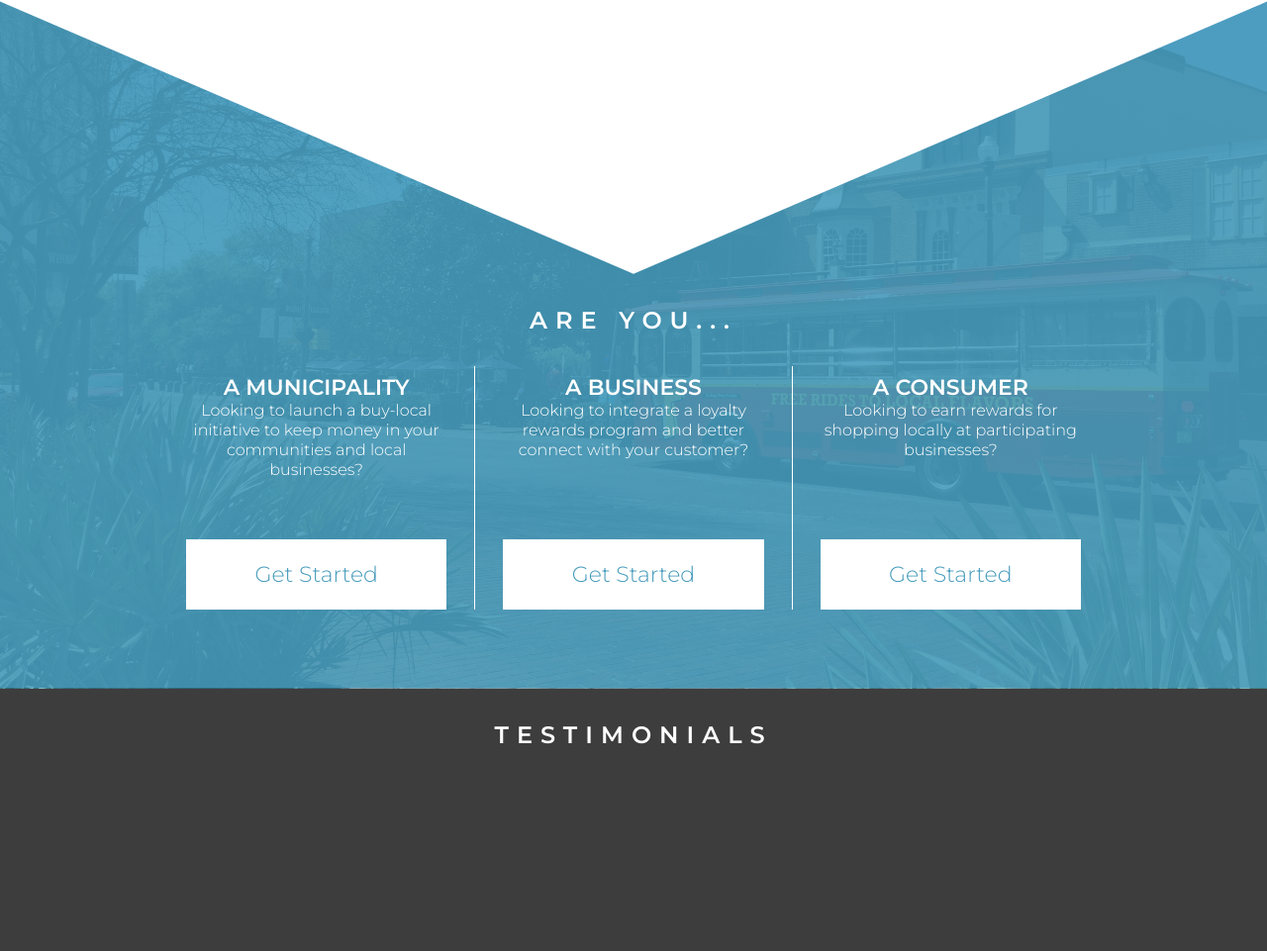
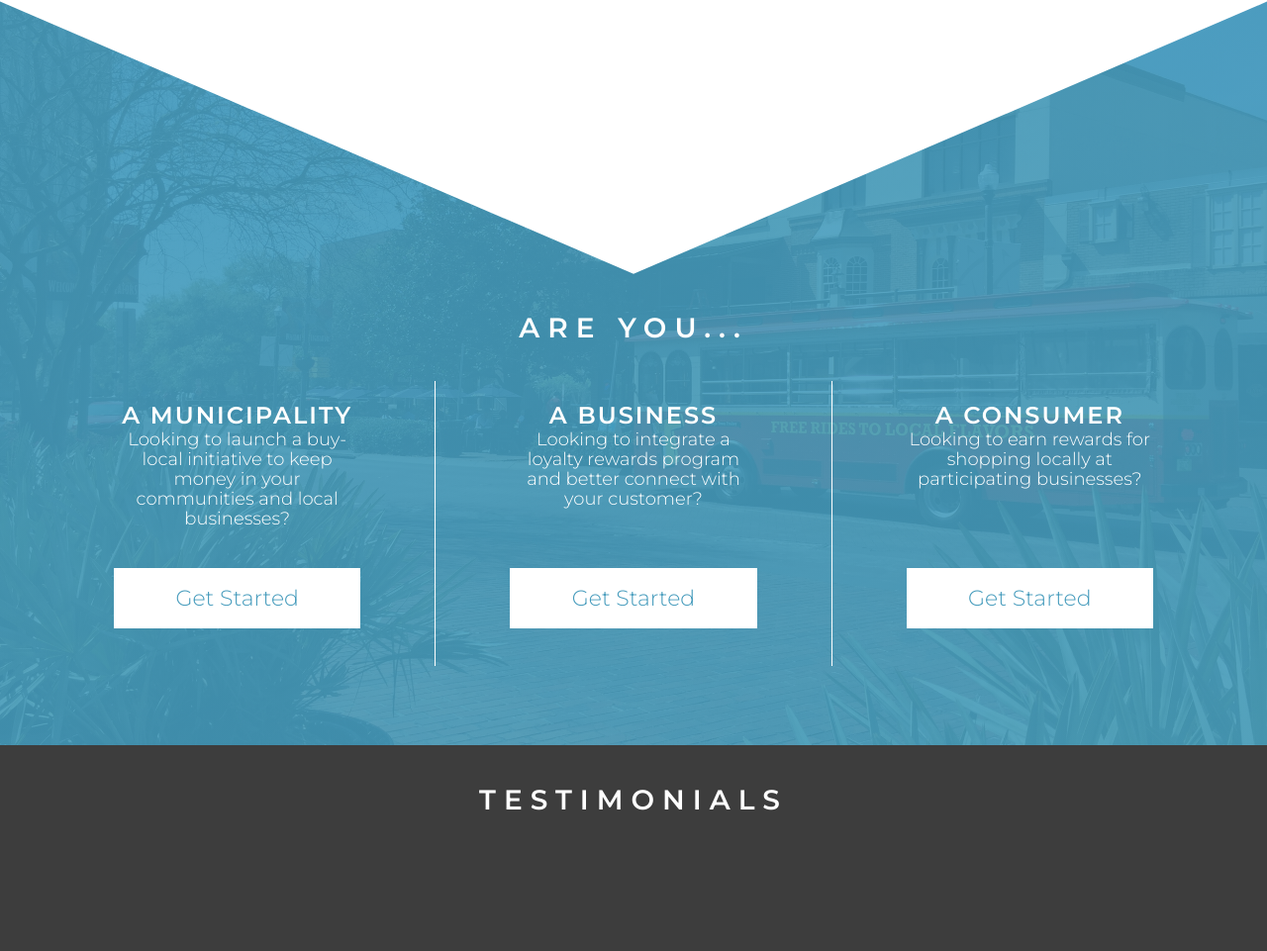
Before and after one commit to russ4stall/swellcoin-site, a website: page index.html in a window 1280 px wide. Shown: the part 664-1625 px from the top of the page at 99% size. Drawn offline with Linux system fonts and the light colour scheme.

Commit message:
sho hard to handle now...

```diff
--- a/sass/_media-lg.scss
+++ b/sass/_media-lg.scss
@@ -17,7 +17,11 @@
         @include chevronSectionDown($section-2-height-lg);
     }
     .section-3 {
-
+        .content {
+            .get-started {
+                padding: 0 48px;
+            }
+        }
      }
     .section-4 {
         height: #{$section-4-height-lg}vw;
--- a/sass/_media-md.scss
+++ b/sass/_media-md.scss
@@ -30,9 +30,7 @@
                     border-left: none;
                 }
                 h4 {
-                    font-size: 22px;
-                    text-transform: uppercase;
-                    margin-top: 8px;
+                    margin-top: 20px;
                     margin-bottom: 0;
                 }
                 p {
@@ -41,7 +39,10 @@
                     margin-top: 0;
                     margin-bottom: 40px;
                     line-height: 20px;
-                    font-size: 16px;
+                    font-size: 18px;
+                }
+                .btn {
+                    margin-bottom: 38px;
                 }
             }
         }
--- a/sass/_media-sm.scss
+++ b/sass/_media-sm.scss
@@ -1,5 +1,8 @@
 // Small devices (landscape phones, 576px and up)
 @media (min-width: 576px) {
+    .section-title {
+        font-size: 28px;
+    }
     .section-1 {
         @include chevronSectionDown($section-1-height-sm);
         .content {
--- a/sass/_media-xl.scss
+++ b/sass/_media-xl.scss
@@ -2,12 +2,24 @@
 @media (min-width: 1200px) {
     .section-1 {
         @include chevronSectionDown($section-1-height-xl);
+        .content {
+            .logo-title {
+                padding-top: 10vw;
+            }
+            p {
+                margin-bottom: 6vw;
+            }
+        }
     }
     .section-2 {
         @include chevronSectionDown($section-2-height-xl);
     }
     .section-3 {
-
+        .content {
+            .get-started {
+                padding: 0 75px;
+            }
+        }
     }
     .section-4 {
         height: #{$section-4-height-xl}vw;
--- a/sass/main.scss
+++ b/sass/main.scss
@@ -31,14 +31,15 @@ body, html {
 
 .content {
     width: 100%;
-    max-width: 960px;
+    //max-width: 960px;
+    max-width: 1200px;
     margin-right: auto;
     margin-left: auto;
 }
 
 .btn {
     font-size: 22px;
-    padding: 20px 20px;
+    padding: 15px 20px;
     text-decoration: none;
     background-color: $white;
 }
@@ -116,11 +117,12 @@ body, html {
             min-height: 200px;
             text-align: center;
             h4 {
-                    font-size: 24px;
-                    text-transform: uppercase;
-                    margin-top: 8px;
-                    margin-bottom: 0;
-                }
+                font-size: 24px;
+                text-transform: uppercase;
+                margin-top: 8px;
+                margin-bottom: 0;
+                letter-spacing: 2px;
+            }
             p {
                 font-size: 22px;
             }
```
Also changed, not shown: css/main.css.
